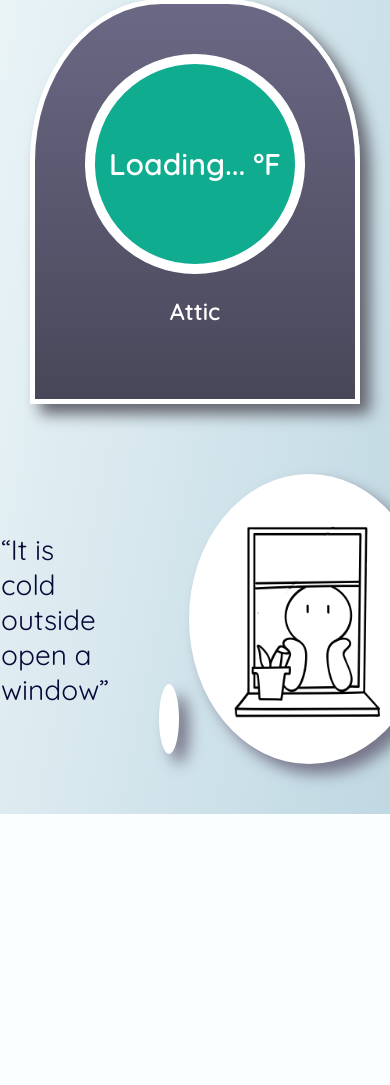
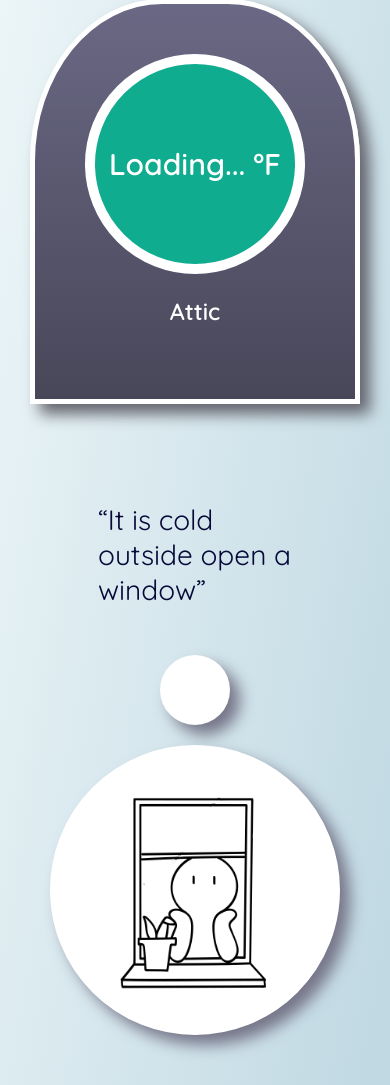
Before and after one commit to swharden/iot-weather-station, a PHP site: page / in a window 390 px wide; the page is wider, and only the part inside the window is pictured. Shown: the part 1103-2188 px from the top of that part. Before the commit the page ends 1917 px from the top of that part, so only its background shows below. Run offline with PHP 8.4, Linux system fonts and the light colour scheme.

Commit message:
Update style.css

```diff
--- a/src/html/style.css
+++ b/src/html/style.css
@@ -122,6 +122,18 @@
 
 }
 
+@media (max-width: 1250px) {
+    .quoteRow {
+        align-items: center;
+        flex-direction: column;
+        font-size: 20px;
+    }
+
+    .ImgCircleSmall {
+        align-self: center;
+        margin: 20px;
+    }
+}
 
 
 
```
